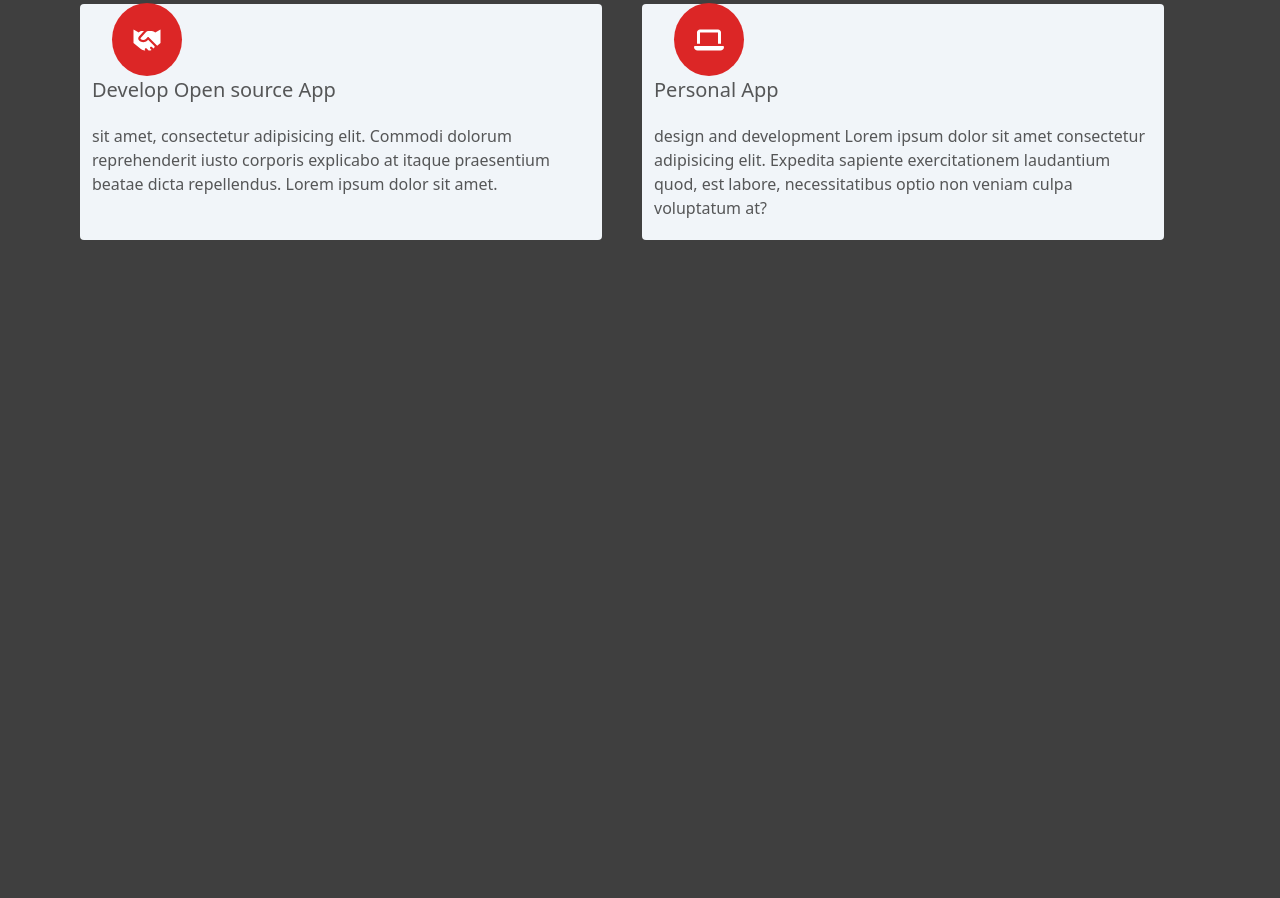
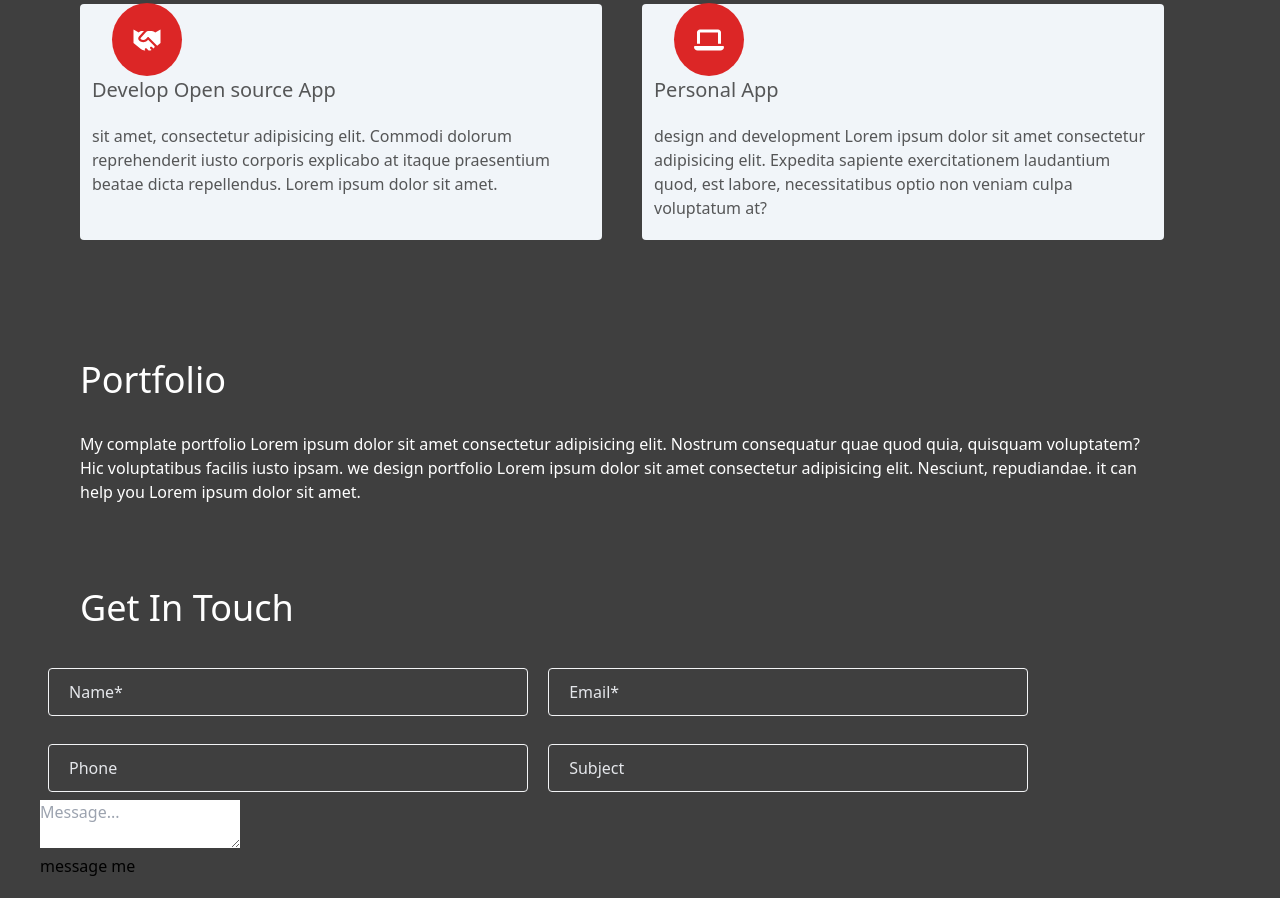
Before and after one commit to Hussainzada2022/navbar-with-tailwind, a website: page src/index.html in a window 1280 px wide. Shown: the part 2337-3235 px from the top of the page. Before the commit the page ends 2645 px from the top, so only its background shows below. Drawn offline with nearby package versions, Linux system fonts and the light colour scheme; files that its build step writes are made by us from their sources.

Commit message:
Portfolio & Contact

```diff
--- a/src/index.html
+++ b/src/index.html
@@ -105,6 +105,28 @@
       </div>
     </div>
   </div>
+  <div class="portfolio">
+    <h1 class="pro-title">Portfolio</h1>
+    <div class="details-pro">
+      <p>
+       My complate portfolio Lorem ipsum dolor sit amet consectetur adipisicing elit. Nostrum consequatur quae quod quia, quisquam voluptatem? Hic voluptatibus facilis iusto ipsam.
+       we design portfolio Lorem ipsum dolor sit amet consectetur adipisicing elit. Nesciunt, repudiandae.
+       it can help you Lorem ipsum dolor sit amet.
+      </p>
+    </div>
+  </div>
+  <div class="contact">
+    <h1 class="contact-title">Get In Touch</h1>
+    <form class="mx-auto">
+      <input class="form-group" type="text" placeholder="Name*">
+      <input class="form-group" type="text" placeholder="Email*">
+      <input class="form-group" type="text" placeholder="Phone">
+      <input class="form-group" type="text" placeholder="Subject">
+      <textarea class="text-msg" placeholder="Message..."></textarea>
+      <br>
+      <button type="submit" class="form-btn">message me</button>
+    </form>
+  </div>
  </section>
   <script src="./all.min.js"></script><!---It is font awsome-->
   <script src="./script.js"></script><!---It is my script code-->
--- a/src/input.css
+++ b/src/input.css
@@ -94,4 +94,23 @@
     .ser-icon{
         @apply p-5 w-[100px] h-[100] ml-5 text-2xl rounded-[50%] bg-red-600 text-white cursor-pointer shadow-neutral-900 hover:bg-white hover:text-red-600
     }
+    .portfolio{
+        @apply w-[90%] h-auto py-10 mx-10  text-white
+    }
+    .pro-title{
+        @apply md:text-4xl md:pt-3 md:ml-10 pb-5 text-2xl
+    }
+    .details-pro{
+        @apply md:py-3 md:px-10
+    }
+
+    .contact{
+        @apply w-full h-auto px-10 py-5 flex flex-wrap
+    }
+    .contact-title{
+        @apply md:text-4xl md:pt-3 md:ml-10 pb-5 text-2xl text-white
+    }
+    .form-group{
+        @apply w-[40%] mt-5 m-2 h-12 p-5 placeholder:text-gray-200 outline-none bg-transparent border-gray-100 border-[1px] rounded
+    }
 }
```
